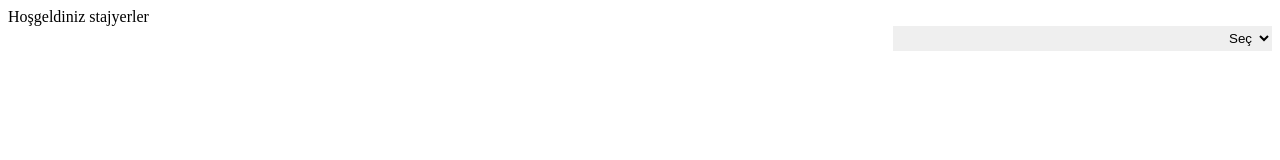
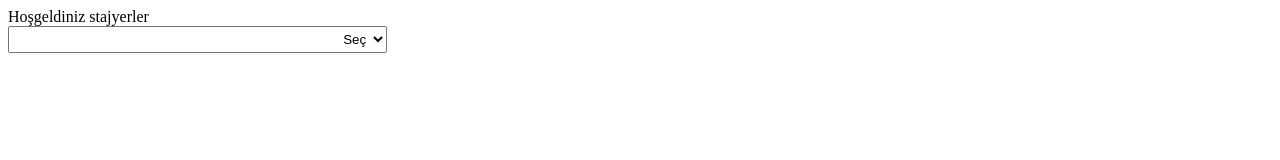
Before and after one commit to Stajyerler/deneme, a plain HTML site: page index.html in a window 1280 px wide. Drawn offline with Linux system fonts and the light colour scheme.

Commit message:
güncellendi

```diff
--- a/index.html
+++ b/index.html
@@ -6,10 +6,10 @@
 <body>
 <div>Hoşgeldiniz stajyerler</div>
 <div>
-  <select style="    width: 30%;float: right;border: 0px;padding: 4px;outline: none;text-align: right; margin: 0px;">
-			<option>Seç</option>
-		<option>Üyeler</option>
-			<option>Veteriner</option>
+  <select style="    width: 30%;padding: 4px;outline: none;text-align: right; margin: 0px;">
+		<option>Seç</option>
+		<option>Stajyer</option>
+		<option>Uzman</option>
 		</select>
 </div>
 </body>
```
